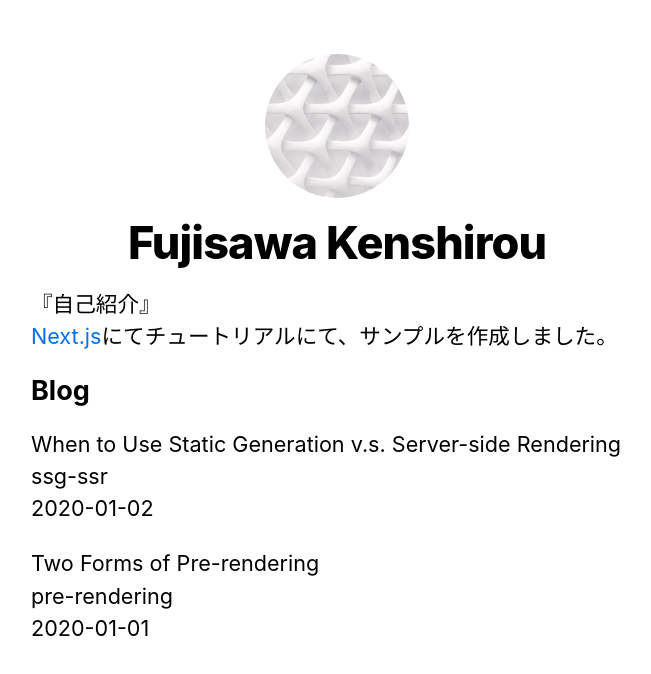
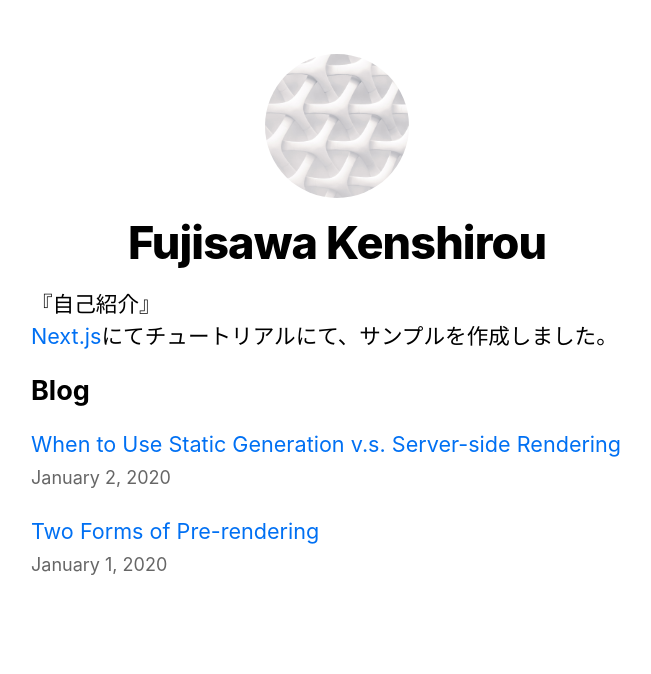
Before and after one commit to kenshirou01/Next.js-Tutorial, a Next.js app: page / in a window 1280 px wide. Shown: the top 674 px of the page, without its empty margins (303-954 px from the left). Built offline with nearby package versions, Linux system fonts and the light colour scheme.

Commit message:
[id].jsへのLinkを作成

```diff
--- a/components/layout.js
+++ b/components/layout.js
@@ -26,7 +26,6 @@
       <header className={styles.header}>
         {home ? (
           <>
-            <Link href="/posts/first-post">
             <Image
               priority
               src="/images/profile.jpg"
@@ -35,15 +34,7 @@
               width={144}
               alt=""
             />
-            </Link>
-            <h1 className={utilStyles.heading2Xl}>
-              <Link
-                href="/posts/first-post"
-                className={utilStyles.colorInherit}
-              >
-                {name}
-              </Link>
-            </h1>
+            <h1 className={utilStyles.heading2Xl}>{name}</h1>
           </>
         ) : (
           <>
--- a/pages/index.js
+++ b/pages/index.js
@@ -2,6 +2,8 @@
 import Layout, { siteTitle } from "../components/layout";
 import utilStyles from "../styles/utils.module.css";
 import { getSortedPostsData } from "../lib/posts";
+import Link from "next/link";
+import Date from "../components/date";
 
 export async function getStaticProps() {
   const allPostsData = getSortedPostsData();
@@ -31,11 +33,11 @@
         <ul className={utilStyles.list}>
           {allPostsData.map(({ id, date, title }) => (
             <li className={utilStyles.listItem} key={id}>
-              {title}
+              <Link href={`/posts/${id}`}>{title}</Link>
               <br />
-              {id}
-              <br />
-              {date}
+              <small className={utilStyles.lightText}>
+                <Date dateString={date} />
+              </small>
             </li>
           ))}
         </ul>
```
Lines whose indentation alone changed are shown as unchanged.
